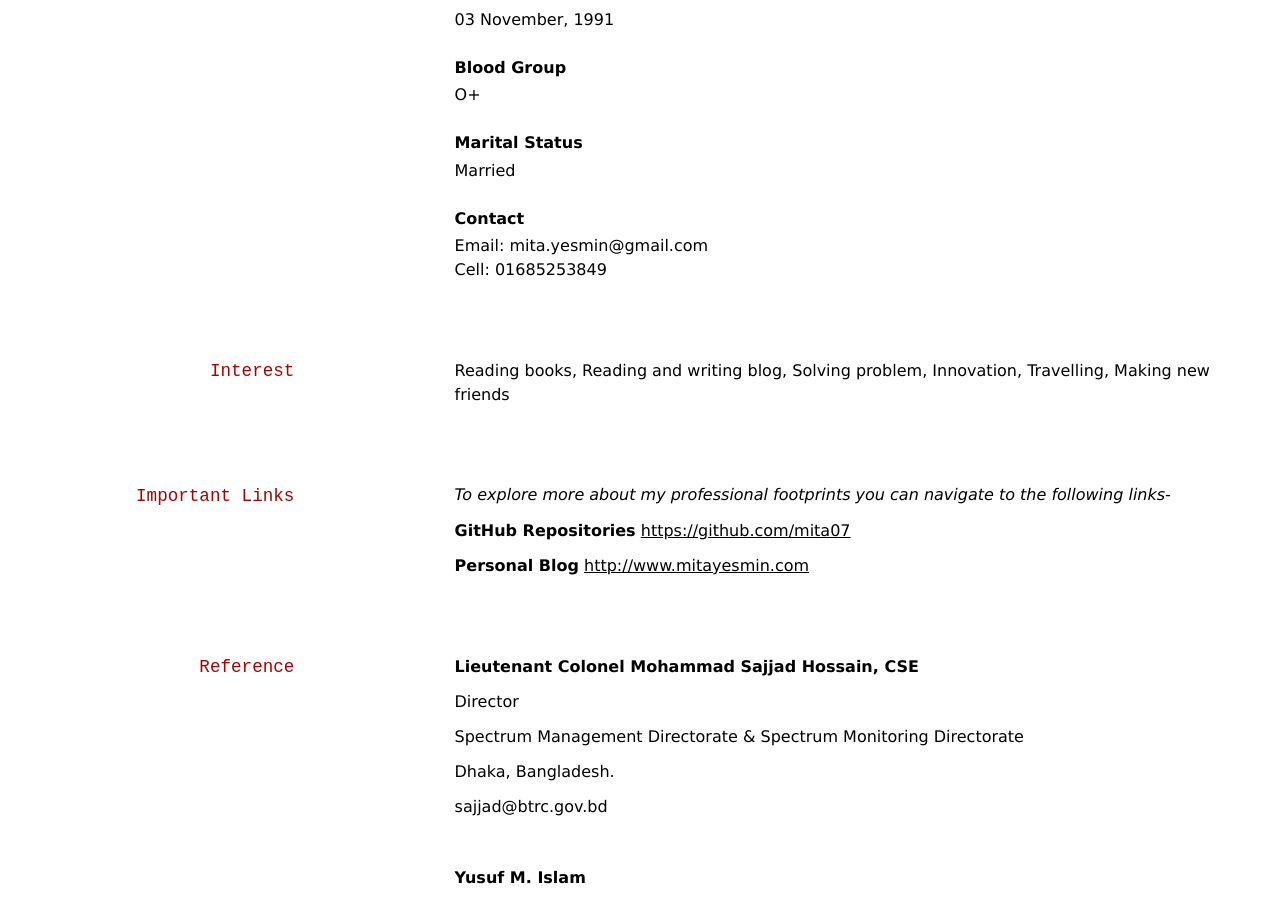
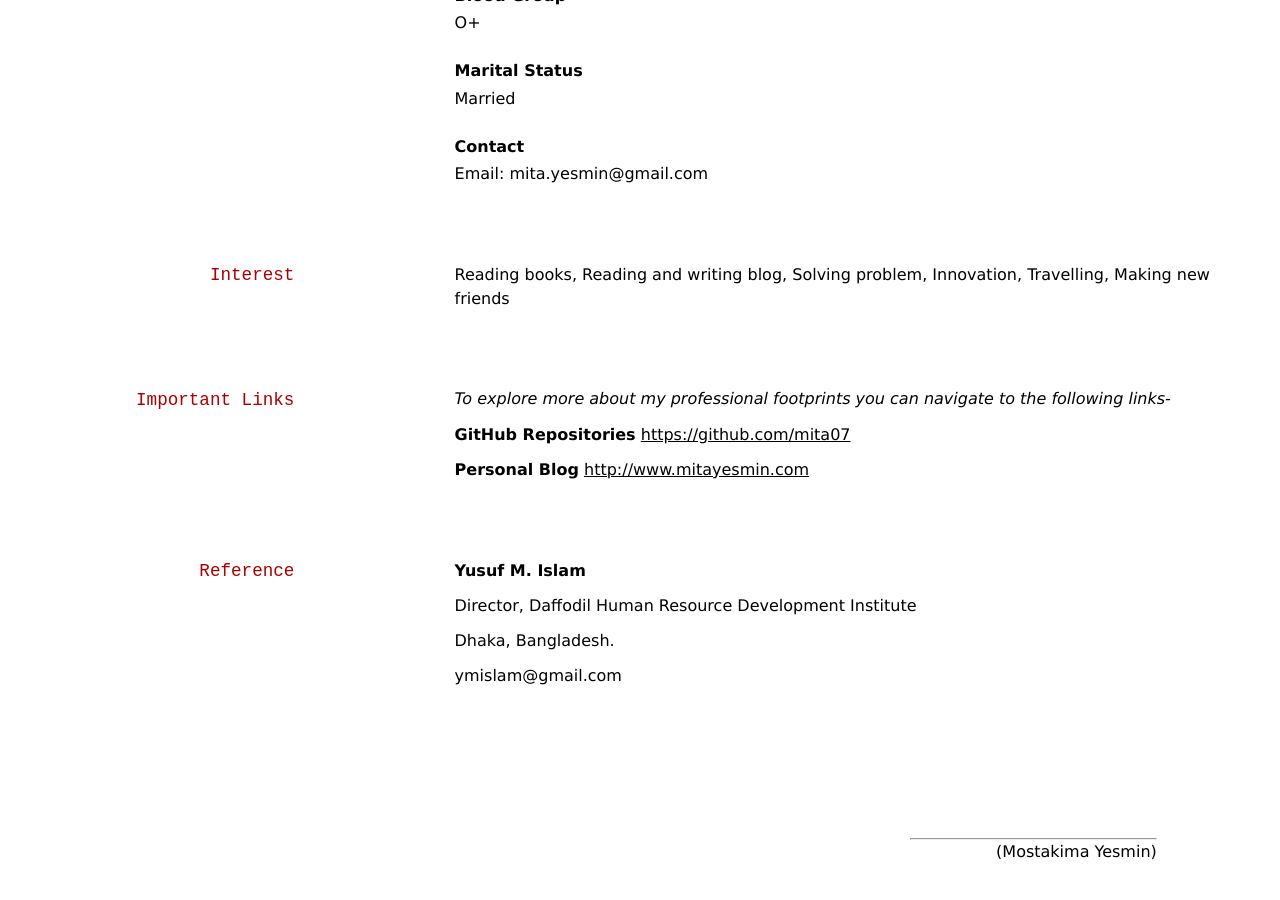
Before and after one commit to mita07/my-resume, a Jekyll site: the page built from index.md, in a window 1280 px wide and 900 px high, scrolled down 4878 px. Built offline with Jekyll 4.4.1, drawn with Linux system fonts in a browser that asks for light colours; after the commit the page ends 5742 px from its top, so only the background shows below that; some of the changed text lies outside the part shown.

Commit message:
Update index.md

```diff
--- a/index.md
+++ b/index.md
@@ -249,7 +249,6 @@
 
 __Contact__
 - Email: mita.yesmin@gmail.com
-- Cell: 01685253849
 
 
 
@@ -269,17 +268,6 @@
 
 ## Reference
 
-__Lieutenant Colonel Mohammad Sajjad Hossain, CSE__
-
-Director
-
-Spectrum Management Directorate & Spectrum Monitoring Directorate
-
-Dhaka, Bangladesh.
-
-sajjad@btrc.gov.bd
-
-<br>
 
 __Yusuf M. Islam__
 
```
Also changed, not shown: other parts of index.md (+3 -3 lines).
